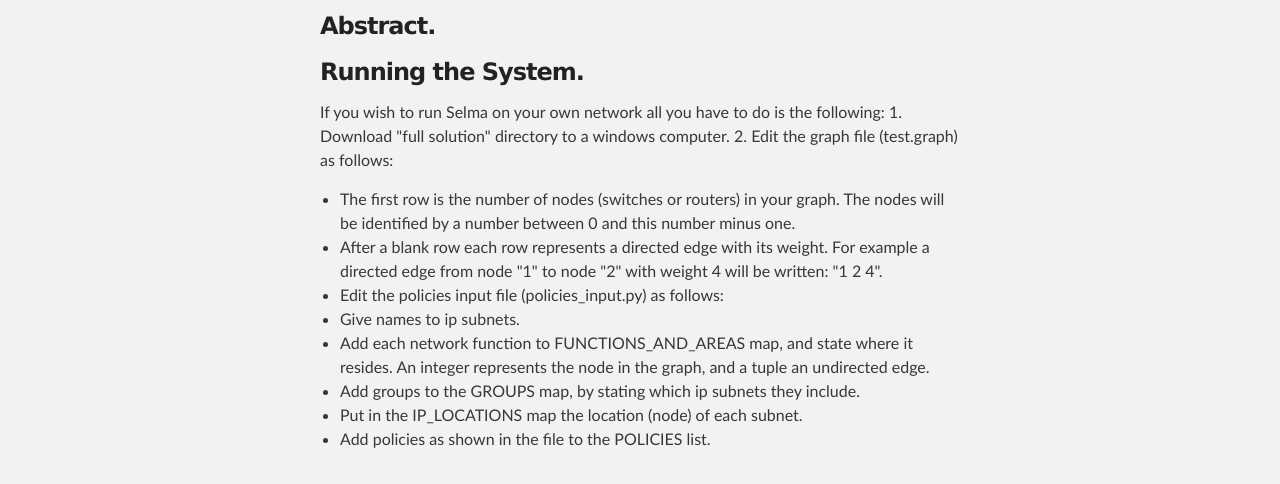
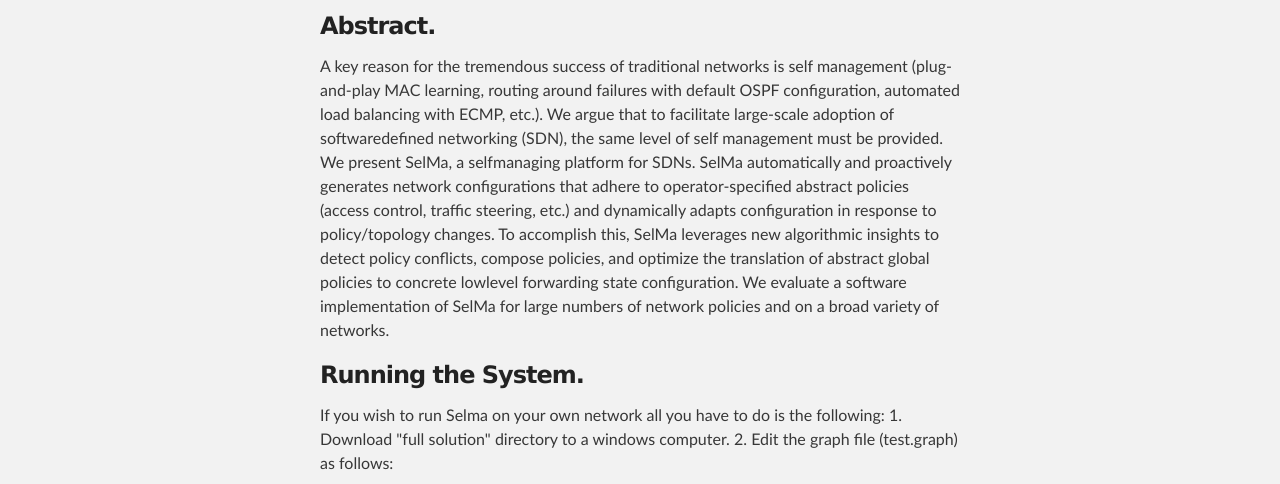
Before and after one commit to ronhuji/SDNP, a plain HTML site: page index.html in a window 1280 px wide. Shown: the part 252-736 px from the top of the page. Drawn offline with Linux system fonts and the light colour scheme.

```diff
--- a/index.html
+++ b/index.html
@@ -34,6 +34,25 @@
         <h3>
 <a id="abstract" class="anchor" href="#abstract" aria-hidden="true"><span class="octicon octicon-link"></span></a>Abstract.</h3>
 
+<p>A key reason for the tremendous success of traditional
+networks is self management (plug-and-play MAC learning,
+routing around failures with default OSPF configuration,
+automated load balancing with ECMP, etc.). We
+argue that to facilitate large-scale adoption of softwaredefined
+networking (SDN), the same level of self management
+must be provided. We present SelMa, a selfmanaging
+platform for SDNs. SelMa automatically and
+proactively generates network configurations that adhere
+to operator-specified abstract policies (access control,
+traffic steering, etc.) and dynamically adapts configuration
+in response to policy/topology changes. To accomplish
+this, SelMa leverages new algorithmic insights to
+detect policy conflicts, compose policies, and optimize
+the translation of abstract global policies to concrete lowlevel
+forwarding state configuration. We evaluate a software
+implementation of SelMa for large numbers of network
+policies and on a broad variety of networks.</p>
+
 <h3>
 <a id="running-the-system" class="anchor" href="#running-the-system" aria-hidden="true"><span class="octicon octicon-link"></span></a>Running the System.</h3>
 
```
Also changed, not shown: params.json (+1 -1 lines).
